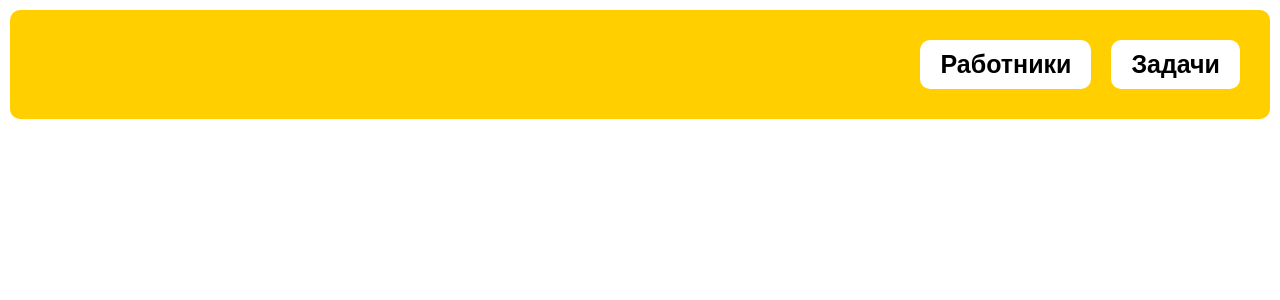
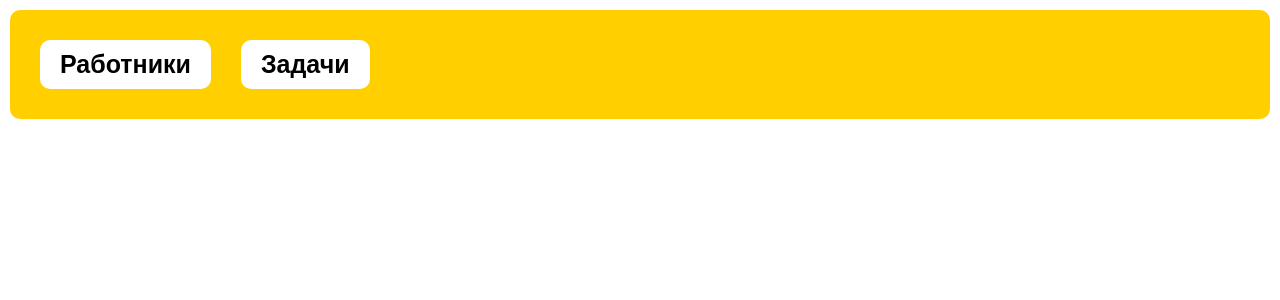
Before and after one commit to riytxu/react-list, a React (Create React App) app: page / in a window 1280 px wide. Shown: the top 300 px of the page. Built offline with nearby package versions, Linux system fonts and the light colour scheme.

Commit message:
add styles for header

```diff
--- a/src/components/Header/Header.jsx
+++ b/src/components/Header/Header.jsx
@@ -12,9 +12,8 @@
   const location = useLocation();
   const dispatch = useDispatch();
   return (
-    <header
-      className={cn(styles.header, styles.headerWrapper, styles.header_green)}
-    >
+    <header className={cn(styles.header, styles.headerWrapper)}>
+      <div className={styles.headerLinks}>
         <Link to="workers">
           <Button
             Size={"Large"}
@@ -31,6 +30,7 @@
             Задачи
           </Button>
         </Link>
+      </div>
 
       <Routes>
         <Route
--- a/src/components/Header/Header.module.css
+++ b/src/components/Header/Header.module.css
@@ -3,60 +3,13 @@
   margin-top: 10px;
   margin-bottom: 10px;
   border-radius: var(--main-radius);
+  background-color: var(--main-color);
 }
 .headerWrapper {
   display: flex;
-  justify-content: end;
-  gap: 20px;
+  justify-content: space-between;
 }
-.header_green {
-  background-color: var(--main-color);
+.headerLinks {
+  display: flex;
+  gap: 30px;
 }
-
-/* .new {
-  .button-5 {
-    align-items: center;
-    background-clip: padding-box;
-    background-color: #fa6400;
-    border: 1px solid transparent;
-    border-radius: 0.25rem;
-    box-shadow: rgba(0, 0, 0, 0.02) 0 1px 3px 0;
-    box-sizing: border-box;
-    color: #fff;
-    cursor: pointer;
-    display: inline-flex;
-    font-family: system-ui, -apple-system, system-ui, "Helvetica Neue",
-      Helvetica, Arial, sans-serif;
-    font-size: 16px;
-    font-weight: 600;
-    justify-content: center;
-    line-height: 1.25;
-    margin: 0;
-    min-height: 3rem;
-    padding: calc(0.875rem - 1px) calc(1.5rem - 1px);
-    position: relative;
-    text-decoration: none;
-    transition: all 250ms;
-    user-select: none;
-    -webkit-user-select: none;
-    touch-action: manipulation;
-    vertical-align: baseline;
-    width: auto;
-  }
-
-  .button-5:hover,
-  .button-5:focus {
-    background-color: #fb8332;
-    box-shadow: rgba(0, 0, 0, 0.1) 0 4px 12px;
-  }
-
-  .button-5:hover {
-    transform: translateY(-1px);
-  }
-
-  .button-5:active {
-    background-color: #c85000;
-    box-shadow: rgba(0, 0, 0, 0.06) 0 2px 4px;
-    transform: translateY(0);
-  }
-} */
```
Lines whose indentation alone changed are shown as unchanged.
